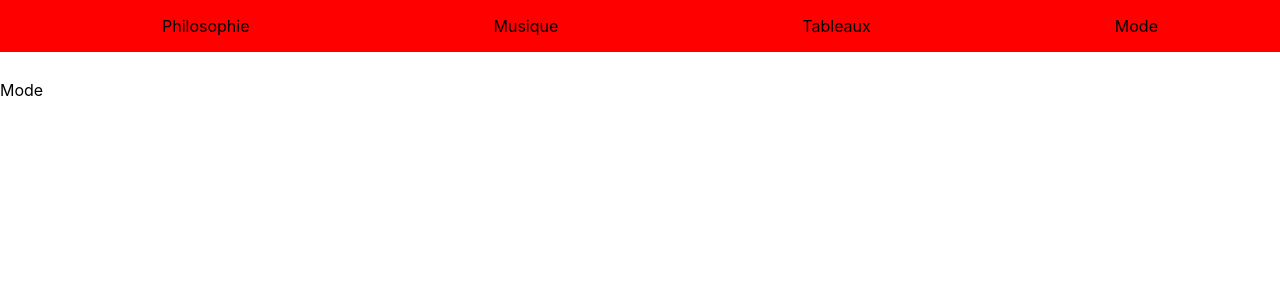
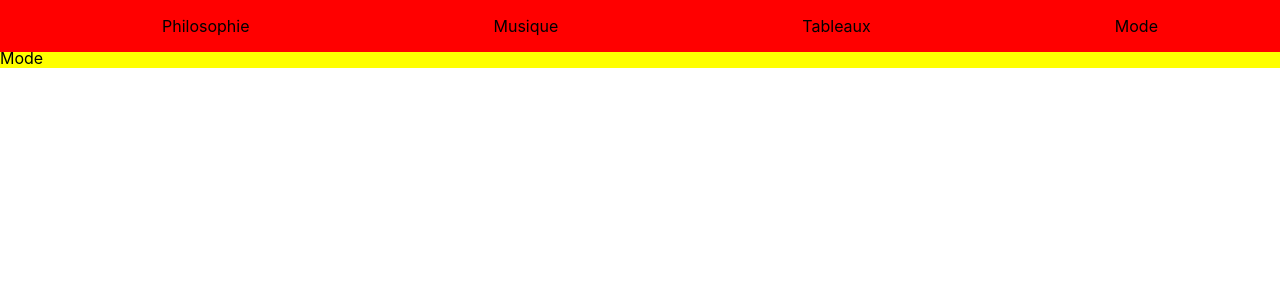
Before and after one commit to tyZulh/renaissance-contenders, a React (Create React App) app: page /Mode in a window 1280 px wide. Shown: the top 300 px of the page. Built offline with nearby package versions, Linux system fonts and the light colour scheme.

Commit message:
add match params

```diff
--- a/src/App.js
+++ b/src/App.js
@@ -1,12 +1,9 @@
 import { Route, Switch } from 'react-router-dom'
+import DisplayBattles from './components/display-battle/DisplayBattles';
 import Navigation from './components/nav/Navigation'
 
 
-const test = ({ match }) => {
-  return (
-    <div style={{ marginTop: '5em' }}>{match.params.style}</div>
-  )
-}
+
 
 
 
@@ -15,7 +12,7 @@ function App() {
     <div className="App">
       <Navigation />
       <Switch>
-        <Route path="/:style" component={test} />
+        <Route path="/:style" component={DisplayBattles} />
       </Switch>
     </div>
   );
--- /dev/null
+++ b/src/components/display-battle/DisplayBattles.jsx
@@ -0,0 +1,14 @@
+import Axios from "axios";
+import "./DisplayBattles.scss";
+
+const DisplayBattles = ({ match }) => {
+
+//   const url = "test";
+//   Axios.get(url)
+//     .then((res) => res.data)
+//     .then((data) => console.log(data));
+
+  return <div className="battles-container">{match.params.style}</div>;
+};
+
+export default DisplayBattles;
--- /dev/null
+++ b/src/components/display-battle/DisplayBattles.scss
@@ -0,0 +1,4 @@
+.battles-container{
+    margin-top: 3em;
+    background-color: yellow;
+}
```
